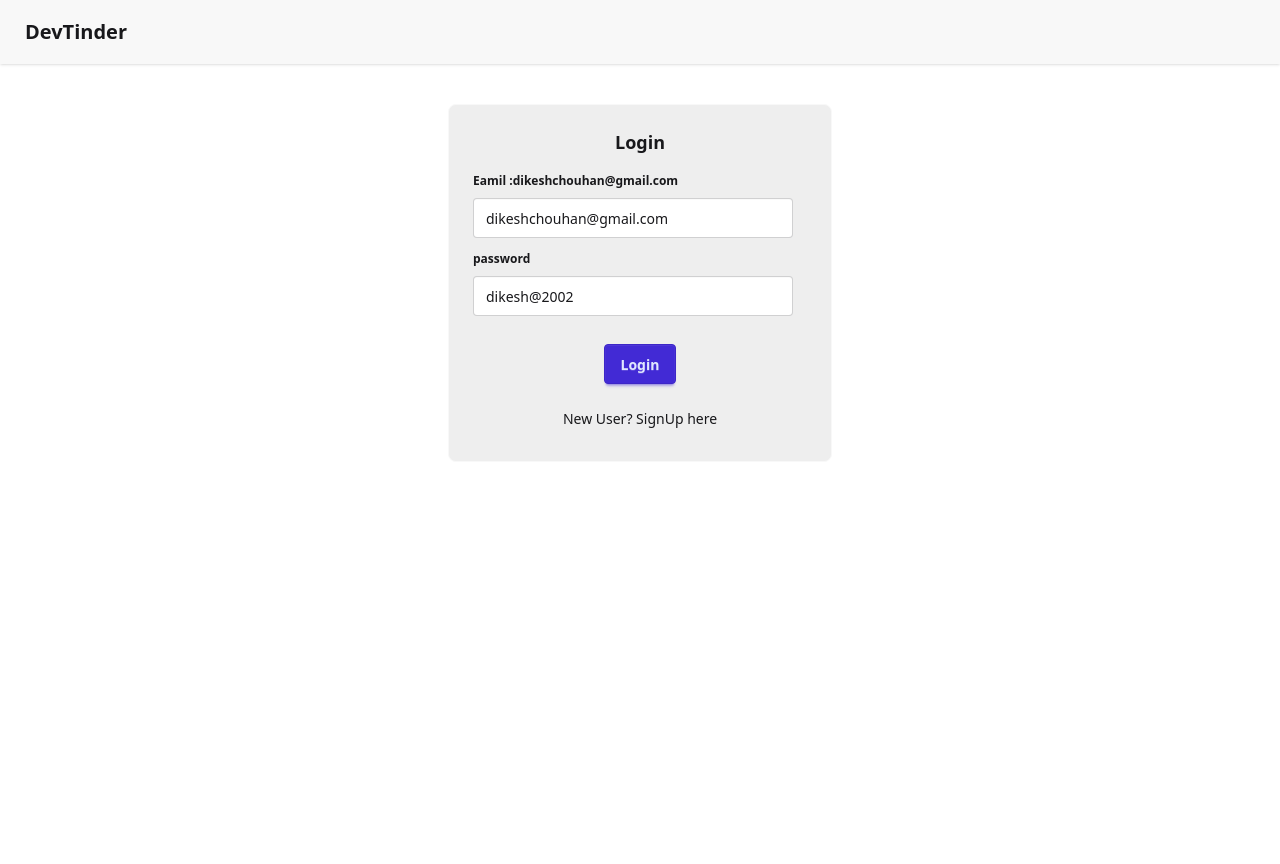
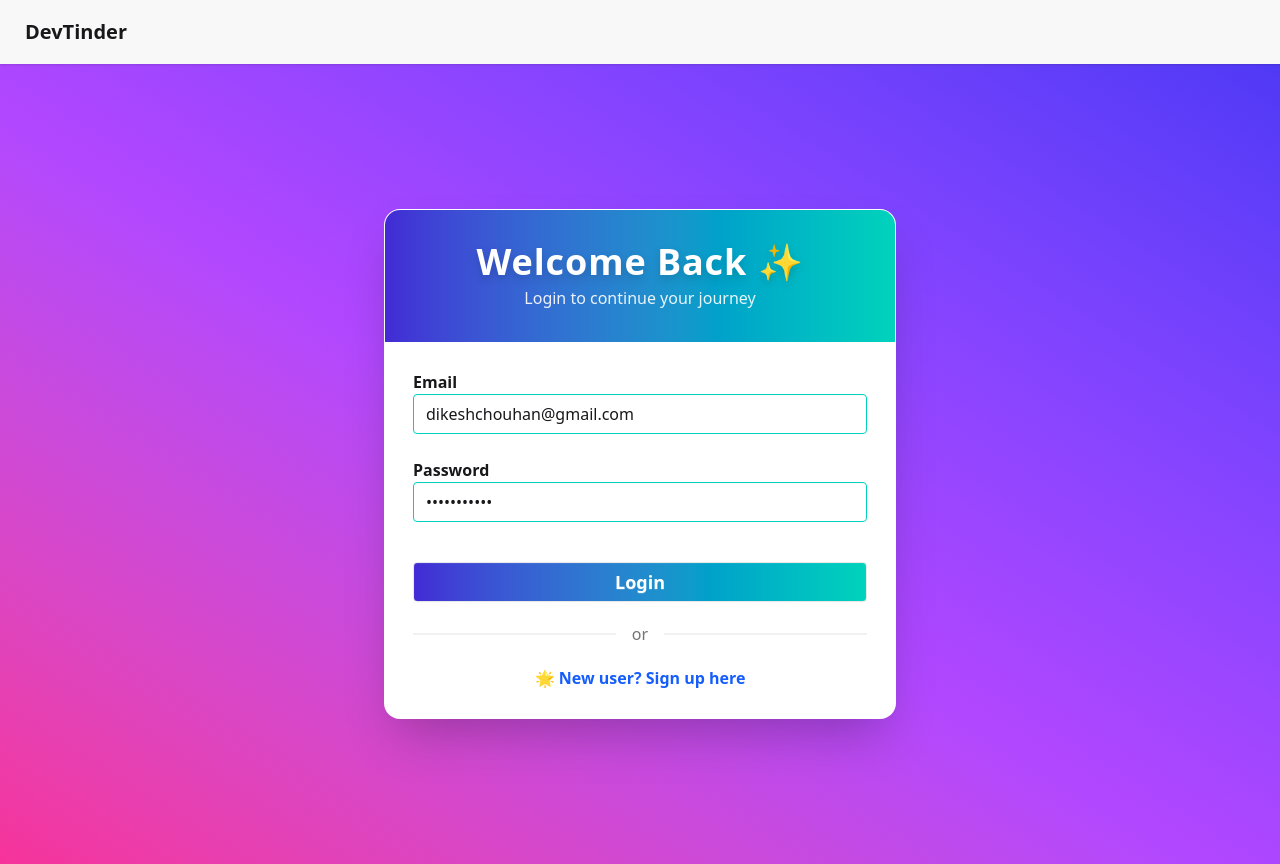
Before and after one commit to dikeshchouhan1/DevTinder_Frontend, a React (Vite) app: page /login in a window 1280 px wide. Before the commit the page ends 800 px from the top, so only its background shows below. Built offline with nearby package versions, Linux system fonts and the light colour scheme; no server answers.

Commit message:
websocket chat server

```diff
--- a/package.json
+++ b/package.json
@@ -13,10 +13,12 @@
     "@reduxjs/toolkit": "^2.9.0",
     "@tailwindcss/vite": "^4.1.14",
     "axios": "^1.12.2",
+    "framer-motion": "^12.23.24",
     "react": "^19.1.1",
     "react-dom": "^19.1.1",
     "react-redux": "^9.2.0",
     "react-router-dom": "^7.9.3",
+    "socket.io-client": "^4.8.1",
     "tailwindcss": "^4.1.14"
   },
   "devDependencies": {
--- a/src/App.jsx
+++ b/src/App.jsx
@@ -8,6 +8,7 @@ import appStore from "./utils/appStore"
 import Profile from "./components/Profile"
 import Connections from "./components/Connections"
 import Request from "./components/Request"
+import Chat from "./components/Chat"
 function App() {
 
 
@@ -22,6 +23,7 @@ function App() {
       <Route path="/profile" element={<Profile/>}/>
       <Route path="/connections" element={<Connections/>}/>
       <Route path="/requests" element={<Request/>}/>
+      <Route path="/chat/:targetUserId" element={<Chat/>}/>
 
     </Route>
 
--- /dev/null
+++ b/src/components/Chat.jsx
@@ -0,0 +1,111 @@
+import React, { useEffect, useState, useRef } from "react";
+import { useParams } from "react-router-dom";
+import { createSocketConnection } from "../utils/socket";
+import { useSelector } from "react-redux";
+
+const Chat = () => {
+  const { targetUserId } = useParams();
+  const [messages, setMessages] = useState([]);
+  const [newMessage, setNewMessage] = useState("");
+  const user = useSelector((state) => state.user);
+  const userId = user?._id;
+
+  // 🔹 Store socket reference
+  const socketRef = useRef(null);
+
+  useEffect(() => {
+    if (!userId) return;
+
+    // ✅ Create socket only once
+    const socket = createSocketConnection();
+    socketRef.current = socket;
+
+    // Join chat room
+    socket.emit("Join Chat", {
+      firstName: user.firstName,
+      userId,
+      targetUserId,
+    });
+
+    // Listen for incoming messages
+    socket.on("receiveMessage", ({ firstName, text }) => {
+
+      setMessages((message) => [...message, { firstName, text }]);
+    });
+
+    // Cleanup on unmount
+    return () => {
+      socket.disconnect();
+
+    };
+  }, [userId, targetUserId]);
+
+  // ✅ Send message using same socket
+  const sendMessage = () => {
+    if (!newMessage.trim()) return;
+    if (!socketRef.current) return;
+
+    socketRef.current.emit("sendMessage", {
+      firstName: user.firstName,
+      userId,
+      targetUserId,
+      text: newMessage,
+    });
+
+    // Add message to UI instantly
+
+    setNewMessage("");
+  };
+
+  return (
+    <div className="max-w-2xl mx-auto my-8 flex flex-col h-[80vh] bg-[#121212] border border-gray-700 rounded-2xl shadow-lg">
+      {/* Header */}
+      <div className="p-4 border-b border-gray-700 text-lg font-semibold text-gray-200 flex justify-between items-center bg-[#1e1e1e] rounded-t-2xl">
+        <span>💬 Chat with {targetUserId || "User"}</span>
+        <span className="text-sm text-green-400">● Online</span>
+      </div>
+
+      {/* Messages Area */}
+      <div className="flex-1 overflow-y-auto p-4 space-y-4 bg-[#181818] scrollbar-thin scrollbar-thumb-gray-700 scrollbar-track-transparent">
+        {messages.map((msg, index) => (
+          <div
+            key={index}
+            className={`flex ${
+              msg.firstName === user.firstName ? "justify-end" : "justify-start"
+            }`}
+          >
+            <div
+              className={`px-4 py-2 rounded-2xl max-w-[75%] break-words shadow ${
+                msg.firstName === user.firstName
+                  ? "bg-blue-600 text-white rounded-br-none"
+                  : "bg-gray-700 text-white rounded-bl-none"
+              }`}
+            >
+              {msg.text}
+            </div>
+          </div>
+        ))}
+      </div>
+
+      {/* Input Area */}
+      <div className="p-4 border-t border-gray-700 bg-[#1e1e1e] flex items-center gap-3 rounded-b-2xl">
+        <input
+          type="text"
+          value={newMessage}
+          onChange={(e) => setNewMessage(e.target.value)}
+          onKeyDown={(e) => e.key === "Enter" && sendMessage()}
+          placeholder="Type a message..."
+          className="flex-1 bg-[#2b2b2b] text-white placeholder-gray-400 border border-gray-600 rounded-full px-4 py-2 focus:outline-none focus:ring-2 focus:ring-blue-500"
+        />
+        <button
+          onClick={sendMessage}
+          className="bg-blue-600 hover:bg-blue-700 text-white font-medium px-6 py-2 rounded-full transition"
+        >
+          Send
+        </button>
+      </div>
+    </div>
+  );
+};
+
+export default Chat;
--- a/src/components/Connections.jsx
+++ b/src/components/Connections.jsx
@@ -3,6 +3,7 @@ import React, { useEffect } from "react";
 import { BASE_URL } from "../utils/constants";
 import { useDispatch, useSelector } from "react-redux";
 import { addConnections } from "../utils/connectionSlice.js";
+import { Link } from "react-router-dom";
 
 const Connections = () => {
   const dispatch = useDispatch();
@@ -15,7 +16,9 @@ const Connections = () => {
       });
       console.log(res.data);
       dispatch(addConnections(res.data.data));
-    } catch (err) {}
+    } catch (err) {
+      console.error(err)
+    }
   };
   useEffect(() => {
     fetchConnections();
@@ -44,7 +47,14 @@ const Connections = () => {
               { age && gender && <p>{age + " "+gender }</p>}
               <p>{about}</p>
 
+
             </div>
+             <div>
+              <Link to={"/chat/"+_id}>
+      <button className="btn btn-primary">Chat</button>
+              </Link>
+
+             </div>
           </div>
         );
       })}
--- a/src/components/Login.jsx
+++ b/src/components/Login.jsx
@@ -8,113 +8,143 @@ import { BASE_URL } from "../utils/constants";
 const Login = () => {
   const dispatch = useDispatch();
   const navigate = useNavigate();
+
   const [firstName, setFirstname] = useState("");
-  const [lastName, seteLastname] = useState("");
-  const [email, setemailId] = useState("dikeshchouhan@gmail.com");
+  const [lastName, setLastname] = useState("");
+  const [email, setEmail] = useState("dikeshchouhan@gmail.com");
   const [password, setPassword] = useState("dikesh@2002");
   const [isLoginForm, setLoginForm] = useState(true);
   const [error, setError] = useState("");
+  const [loading, setLoading] = useState(false);
 
   const handleLogin = async () => {
+    setLoading(true);
     try {
       const res = await axios.post(
         BASE_URL + "/login",
-        {
-          email,
-          password,
-        },
+        { email, password },
         { withCredentials: true }
       );
-
       dispatch(addUser(res.data));
       navigate("/");
     } catch (err) {
       setError(err?.response?.data || "Something went wrong");
+    } finally {
+      setLoading(false);
     }
   };
+
   const handleSignUp = async () => {
+    setLoading(true);
     try {
       const res = await axios.post(
         BASE_URL + "/signup",
-        {firstName,
-          lastName,
-          email,
-          password,
-        },
+        { firstName, lastName, email, password },
         { withCredentials: true }
       );
-
       dispatch(addUser(res.data.data));
       navigate("/profile");
     } catch (err) {
       setError(err?.response?.data || "Something went wrong");
+    } finally {
+      setLoading(false);
     }
   };
+
   return (
-    <div className="flex justify-center my-10">
-      <div className="card card-border bg-base-300 w-96">
-        <div className="card-body">
-          <h2 className="card-title justify-center  ">
-            {isLoginForm ? "Login" : "Signup"}
+    <div className="min-h-screen flex items-center justify-center bg-gradient-to-tr from-pink-500 via-purple-500 to-indigo-600 p-4 sm:p-6 md:p-10">
+      <div className="w-full max-w-sm sm:max-w-md md:max-w-lg bg-base-100 rounded-2xl shadow-2xl overflow-hidden animate-fadeIn backdrop-blur-md border border-white/20">
+
+        {/* Header */}
+        <div className="bg-gradient-to-r from-primary to-accent text-white text-center py-6 sm:py-8">
+          <h2 className="text-2xl sm:text-3xl md:text-4xl font-extrabold drop-shadow-lg tracking-wide">
+            {isLoginForm ? "Welcome Back ✨" : "Join Our Family 🎉"}
           </h2>
-          <div>
+          <p className="text-sm sm:text-base mt-1 opacity-90">
+            {isLoginForm
+              ? "Login to continue your journey"
+              : "Create an account to get started"}
+          </p>
+        </div>
+
+        {/* Body */}
+        <div className="card-body p-5 sm:p-7 space-y-4">
           {!isLoginForm && (
             <>
-                <fieldset className="fieldset">
-                  <legend className="fieldset-legend">First Name</legend>
+              <label className="form-control w-full">
+                <span className="label-text font-semibold text-base">First Name</span>
                 <input
                   type="text"
                   value={firstName}
                   onChange={(e) => setFirstname(e.target.value)}
-                    className="input"
-                    placeholder="Type here"
+                  className="input input-bordered border-accent focus:border-primary w-full text-sm sm:text-base"
+                  placeholder="Enter first name"
                 />
-                </fieldset>
-                <fieldset className="fieldset">
-                  <legend className="fieldset-legend">Last Name</legend>
+              </label>
+
+              <label className="form-control w-full">
+                <span className="label-text font-semibold text-base">Last Name</span>
                 <input
                   type="text"
                   value={lastName}
-                    onChange={(e) => seteLastname(e.target.value)}
-                    className="input"
-                    placeholder="Type here"
+                  onChange={(e) => setLastname(e.target.value)}
+                  className="input input-bordered border-accent focus:border-primary w-full text-sm sm:text-base"
+                  placeholder="Enter last name"
                 />
-                </fieldset>
+              </label>
             </>
           )}
-            <fieldset className="fieldset">
-              <legend className="fieldset-legend">Eamil :{email}</legend>
+
+          <label className="form-control w-full">
+            <span className="label-text font-semibold text-base">Email</span>
             <input
-                type="text"
+              type="email"
               value={email}
-                onChange={(e) => setemailId(e.target.value)}
-                className="input"
-                placeholder="Type here"
+              onChange={(e) => setEmail(e.target.value)}
+              className="input input-bordered border-accent focus:border-primary w-full text-sm sm:text-base"
+              placeholder="Enter your email"
             />
-            </fieldset>
-            <fieldset className="fieldset">
-              <legend className="fieldset-legend">password</legend>
+          </label>
+
+          <label className="form-control w-full">
+            <span className="label-text font-semibold text-base">Password</span>
             <input
-                type="text"
+              type="password"
               value={password}
               onChange={(e) => setPassword(e.target.value)}
-                className="input"
-                placeholder="Type here"
+              className="input input-bordered border-accent focus:border-primary w-full text-sm sm:text-base"
+              placeholder="Enter your password"
             />
-            </fieldset>
-          </div>
-          <p className="text-red-500">{error}</p>
-          <div className="card-actions justify-center m-2">
-            <button className="btn btn-primary" onClick={ isLoginForm ? handleLogin: handleSignUp}>
-             {
-             isLoginForm ?"Login":"Sign Up"
-            }
+          </label>
+
+          {error && (
+            <p className="text-red-500 text-center text-sm sm:text-base font-semibold mt-2">
+              ⚠️ {error}
+            </p>
+          )}
+
+          <div className="card-actions justify-center mt-4">
+            <button
+              className={`btn w-full text-base sm:text-lg font-bold text-white bg-gradient-to-r from-primary to-accent hover:scale-[1.05] transition-transform duration-300 ${
+                loading ? "loading" : ""
+              }`}
+              onClick={isLoginForm ? handleLogin : handleSignUp}
+              disabled={loading}
+            >
+              {isLoginForm ? "Login" : "Sign Up"}
             </button>
           </div>
+
+          <div className="divider text-sm sm:text-base opacity-60">or</div>
+
           <p
-                className="m-auto cursor-pointer py-2"
-                onClick={()=>setLoginForm((value)=>!value)}
-                >{isLoginForm ?"New User? SignUp here":"Existing user? Login here"}</p>
+            onClick={() => setLoginForm((prev) => !prev)}
+            className="text-center text-sm sm:text-base text-blue-600 hover:text-blue-800 font-semibold cursor-pointer transition-colors duration-200"
+          >
+            {isLoginForm
+              ? "🌟 New user? Sign up here"
+              : "🔑 Already have an account? Login here"}
+          </p>
         </div>
       </div>
     </div>
--- a/src/utils/constants.js
+++ b/src/utils/constants.js
@@ -1 +1,6 @@
-export const BASE_URL="/api";
+// src/utils/constants.js
+
+export const BASE_URL =
+  import.meta.env.MODE === "production"
+    ? "/api"
+    : "http://localhost:9000";
--- /dev/null
+++ b/src/utils/socket.js
@@ -0,0 +1,6 @@
+import io from 'socket.io-client';
+import { BASE_URL } from './constants';
+
+export const createSocketConnection = () => {
+    return io(BASE_URL);
+}
```
Also changed, not shown: src/index.css (line endings or trailing spaces), 2 other files (tests, documents, lock files or other folders). Lines whose indentation alone changed are shown as unchanged.
